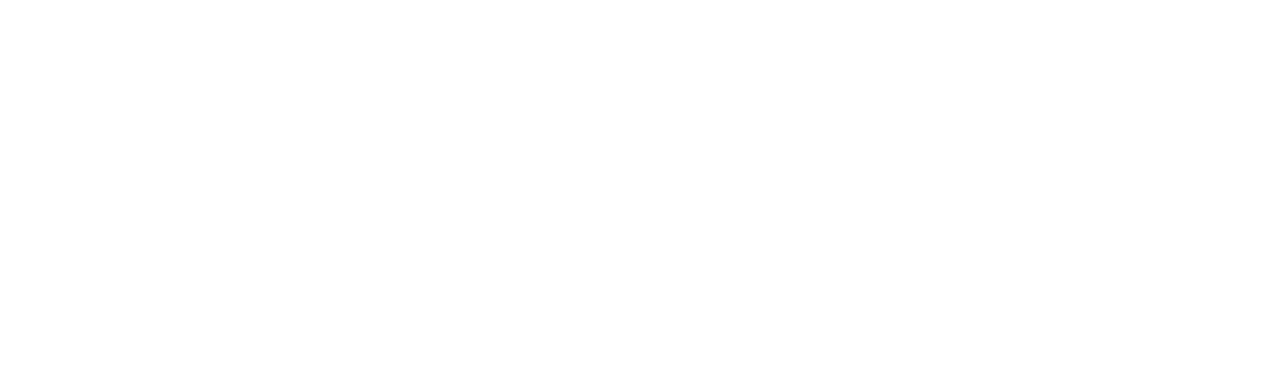
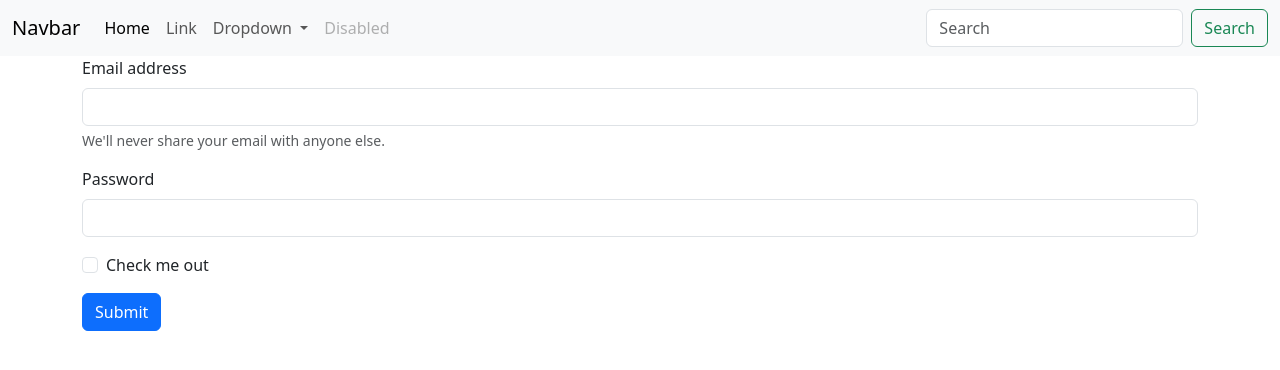
Before and after one commit to JorgeAntonio/html-course, a plain HTML site: page 3/index.html in a window 1280 px wide. Drawn offline with nearby package versions, Linux system fonts and the light colour scheme.

Commit message:
3erd session added finalized

```diff
--- /dev/null
+++ b/2/estilos.css
@@ -0,0 +1,5 @@
+body {
+    display: flex;
+    align-items: center;
+    justify-content: center;
+}
--- /dev/null
+++ b/3/estilos.css
@@ -0,0 +1,21 @@
+body {
+    display: flex;
+    align-items: center;
+    justify-content: center;
+}
+
+h1 {
+    color: red;
+}
+
+.texto-azul {
+    color: blue;
+}
+
+.texto-amarillo {
+    color: orange;
+}
+
+.texto-rojo {
+    color: purple;
+}
--- a/3/index.html
+++ b/3/index.html
@@ -1,11 +1,77 @@
-<!DOCTYPE html>
+<!doctype html>
 <html lang="en">
+
 <head>
-    <meta charset="UTF-8">
-    <meta name="viewport" content="width=device-width, initial-scale=1.0">
-    <title>Inicio</title>
+    <meta charset="utf-8">
+    <meta name="viewport" content="width=device-width, initial-scale=1">
+    <title>Bootstrap demo</title>
+    <link href="https://cdn.jsdelivr.net/npm/bootstrap@5.3.7/dist/css/bootstrap.min.css" rel="stylesheet"
+        integrity="sha384-LN+7fdVzj6u52u30Kp6M/trliBMCMKTyK833zpbD+pXdCLuTusPj697FH4R/5mcr" crossorigin="anonymous">
 </head>
+
 <body>
 
+    <nav class="navbar navbar-expand-lg bg-body-tertiary">
+  <div class="container-fluid">
+    <a class="navbar-brand" href="#">Navbar</a>
+    <button class="navbar-toggler" type="button" data-bs-toggle="collapse" data-bs-target="#navbarSupportedContent" aria-controls="navbarSupportedContent" aria-expanded="false" aria-label="Toggle navigation">
+      <span class="navbar-toggler-icon"></span>
+    </button>
+    <div class="collapse navbar-collapse" id="navbarSupportedContent">
+      <ul class="navbar-nav me-auto mb-2 mb-lg-0">
+        <li class="nav-item">
+          <a class="nav-link active" aria-current="page" href="#">Home</a>
+        </li>
+        <li class="nav-item">
+          <a class="nav-link" href="#">Link</a>
+        </li>
+        <li class="nav-item dropdown">
+          <a class="nav-link dropdown-toggle" href="#" role="button" data-bs-toggle="dropdown" aria-expanded="false">
+            Dropdown
+          </a>
+          <ul class="dropdown-menu">
+            <li><a class="dropdown-item" href="#">Action</a></li>
+            <li><a class="dropdown-item" href="#">Another action</a></li>
+            <li><hr class="dropdown-divider"></li>
+            <li><a class="dropdown-item" href="#">Something else here</a></li>
+          </ul>
+        </li>
+        <li class="nav-item">
+          <a class="nav-link disabled" aria-disabled="true">Disabled</a>
+        </li>
+      </ul>
+      <form class="d-flex" role="search">
+        <input class="form-control me-2" type="search" placeholder="Search" aria-label="Search"/>
+        <button class="btn btn-outline-success" type="submit">Search</button>
+      </form>
+    </div>
+  </div>
+</nav>
+
+    <form class="container">
+  <div class="mb-3">
+    <label for="exampleInputEmail1" class="form-label">Email address</label>
+    <input type="email" class="form-control" id="exampleInputEmail1" aria-describedby="emailHelp">
+    <div id="emailHelp" class="form-text">We'll never share your email with anyone else.</div>
+  </div>
+  <div class="mb-3">
+    <label for="exampleInputPassword1" class="form-label">Password</label>
+    <input type="password" class="form-control" id="exampleInputPassword1">
+  </div>
+  <div class="mb-3 form-check">
+    <input type="checkbox" class="form-check-input" id="exampleCheck1">
+    <label class="form-check-label" for="exampleCheck1">Check me out</label>
+  </div>
+  <button type="submit" class="btn btn-primary">Submit</button>
+</form>
+
+
+
+
+
+    <script src="https://cdn.jsdelivr.net/npm/bootstrap@5.3.7/dist/js/bootstrap.bundle.min.js"
+        integrity="sha384-ndDqU0Gzau9qJ1lfW4pNLlhNTkCfHzAVBReH9diLvGRem5+R9g2FzA8ZGN954O5Q"
+        crossorigin="anonymous"></script>
 </body>
+
 </html>
```
Also changed, not shown: 2/formularios.html (added, +21 -0 lines), 2/tarea.html (+4 -1 lines), tarea/estilos.css (added), tarea/index.html (added).
